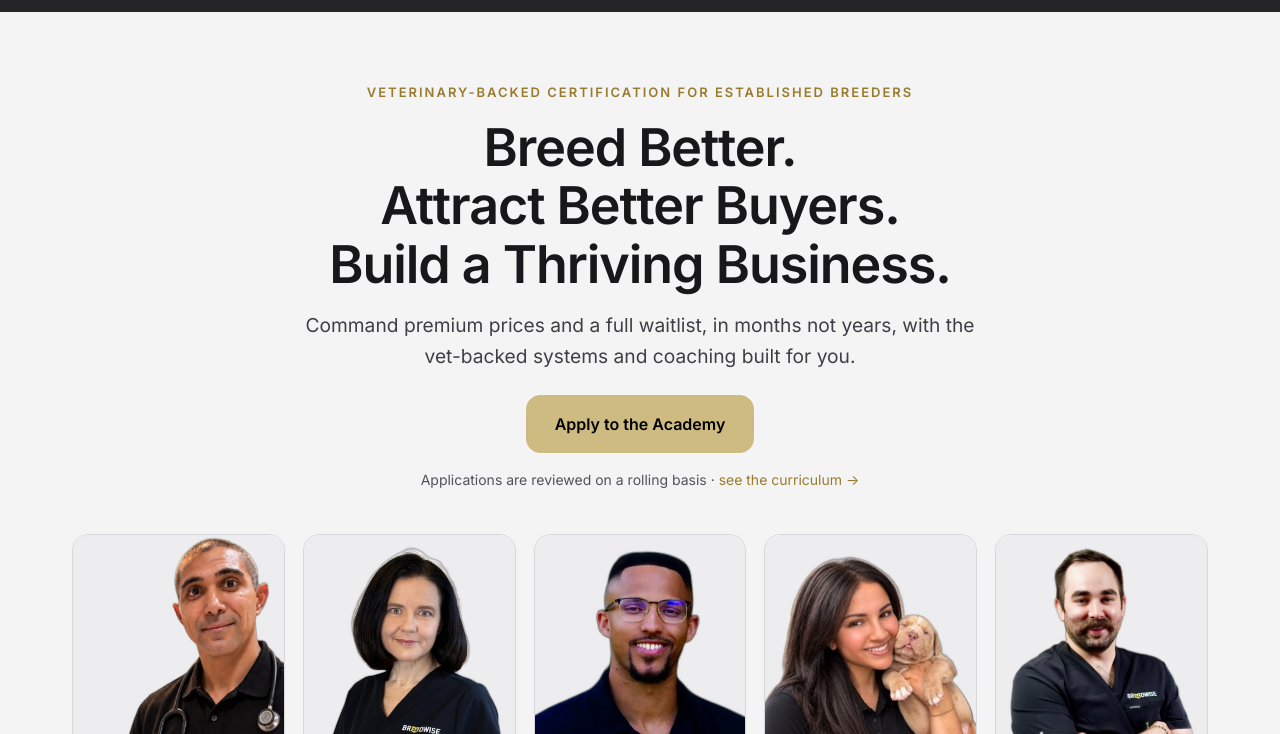
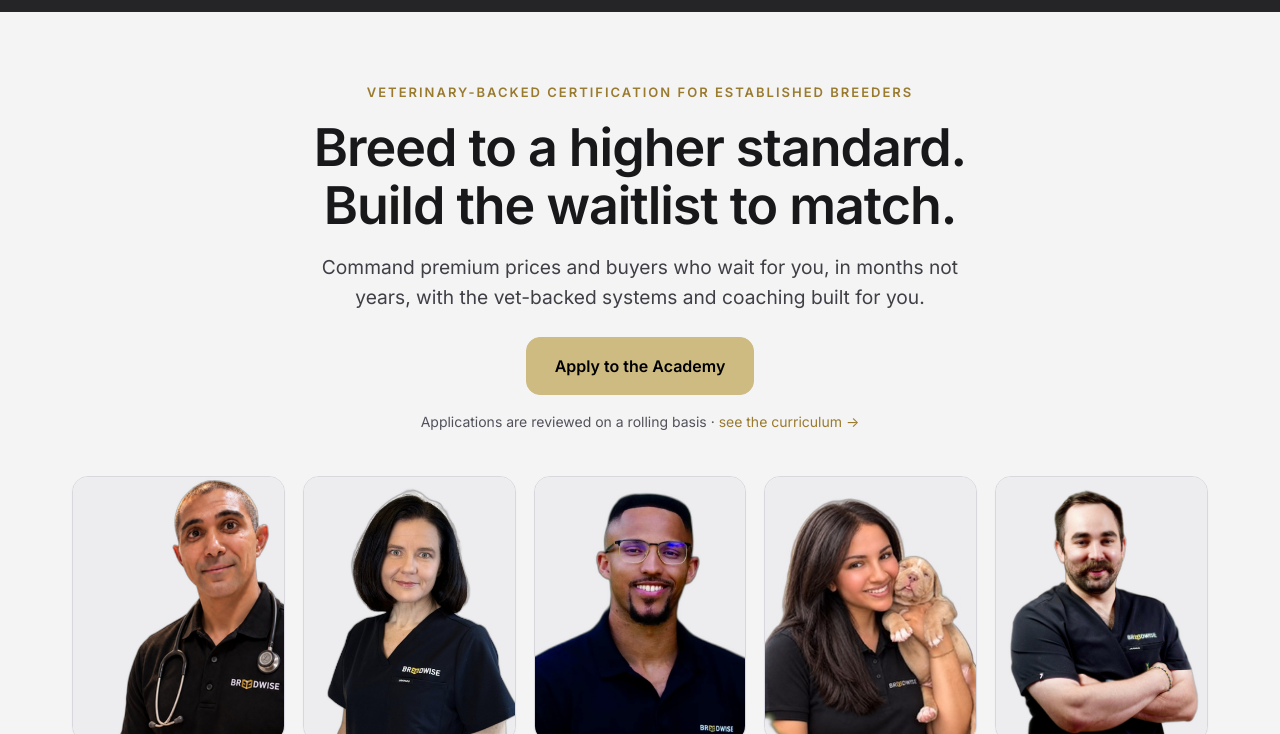
Before and after one commit to Breedwise/Breedwise, a plain HTML site: page academy/index.html in a window 1280 px wide. Shown: the part 66-800 px from the top of the page. Drawn offline with Linux system fonts and the light colour scheme; a script that the page names is missing.

Commit message:
Academy home: new hero promise 'Breed to a higher standard. Build the waitlist to match.'
Subhead reworded to avoid repeating 'waitlist' (buyers who wait for you).
Reworded the deeper standard-section header so it no longer duplicates the
hero opener or leads with 'get paid'.

Co-Authored-By: Claude Opus 4.8 <noreply@anthropic.com>

```diff
--- a/academy/index.html
+++ b/academy/index.html
@@ -77,8 +77,8 @@
   <div class="wrap">
     <div class="hero-center">
       <span class="eyebrow">Veterinary-backed certification for established breeders</span>
-      <h1>Breed Better.<br>Attract Better Buyers.<br>Build a Thriving Business.</h1>
-      <p class="lead">Command premium prices and a full waitlist, in months not years, with the vet-backed systems and coaching built for you.</p>
+      <h1>Breed to a higher standard.<br>Build the waitlist to match.</h1>
+      <p class="lead">Command premium prices and buyers who wait for you, in months not years, with the vet-backed systems and coaching built for you.</p>
       <div class="btn-row" style="justify-content:center;margin-top:24px">
         <a class="btn btn-gold" data-apply href="#apply">Apply to the Academy</a>
       </div>
@@ -156,7 +156,7 @@
     <div class="grid-2" style="align-items:center">
       <div>
         <span class="eyebrow">The Breedwise standard</span>
-        <h2 style="margin-top:12px">Breed to a higher standard. Get paid like it.</h2>
+        <h2 style="margin-top:12px">The standard, and the business it builds.</h2>
         <p class="lead" style="margin-top:16px">The breeders with waitlists aren't louder, they're better, and it shows. Breedwise Academy gives you both halves of that: a clinical standard verified by board-certified specialists, and the business system that turns it into premium prices, the right families, and vets who refer to you by name.</p>
         <div class="btn-row" style="margin-top:22px">
           <a class="btn btn-gold" data-apply href="#apply">Apply to the Academy</a>
```
